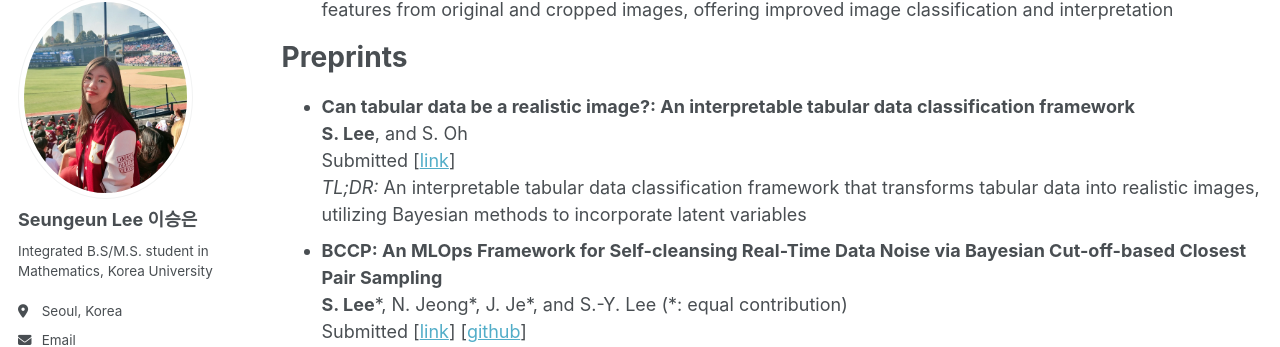
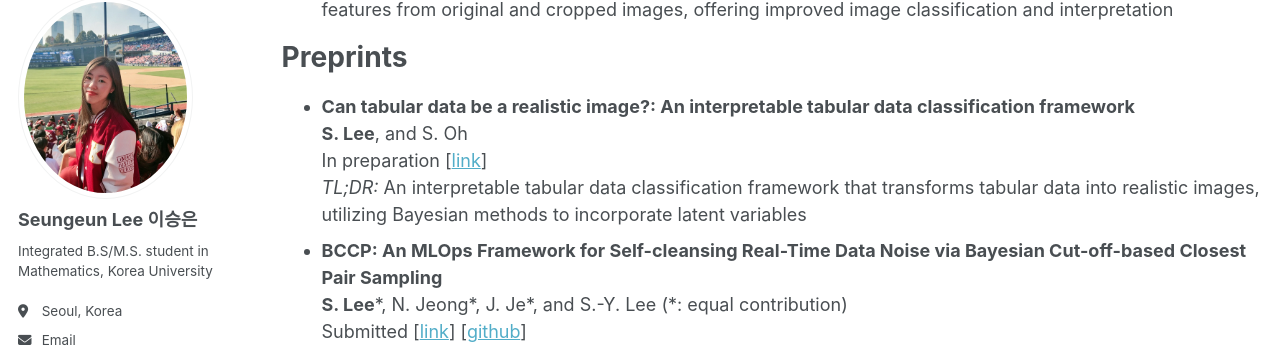
Before and after one commit to duneag2/duneag2.github.io, a Jekyll site: the page built from _pages/publications.html, in a window 1280 px wide and 900 px high, scrolled down 496 px. Shown: the part 110-457 px from the top of the window. Built offline with Jekyll 4.4.1, drawn with Linux system fonts in a browser that asks for light colours.

Commit message:
Update publications.html

```diff
--- a/_pages/publications.html
+++ b/_pages/publications.html
@@ -32,7 +32,7 @@
   <li>
     <strong>Can tabular data be a realistic image?: An interpretable tabular data classification framework</strong> <br>
     <strong>S. Lee</strong>, and S. Oh <br>
-    Submitted [<a href="https://drive.google.com/file/d/1ZzIx2gUGPoWy8-lXPiDz2DnBsWADgVog/view?usp=sharing">link</a>] <br>
+    In preparation [<a href="https://drive.google.com/file/d/1ZzIx2gUGPoWy8-lXPiDz2DnBsWADgVog/view?usp=sharing">link</a>] <br>
     <em>TL;DR:</em> An interpretable tabular data classification framework that transforms tabular data into realistic images, utilizing Bayesian methods to incorporate latent variables <br>
   </li>
   <li>
```
